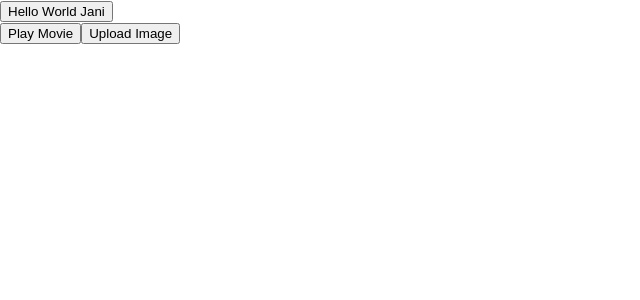
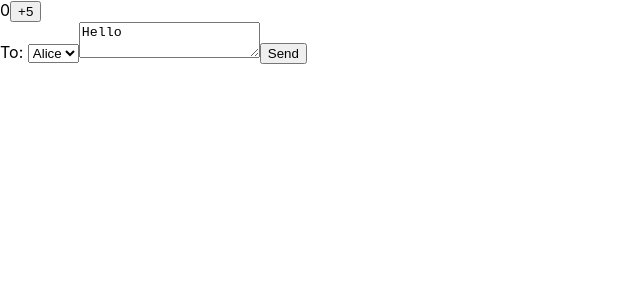
Before and after one commit to Asif26/Learning-react-with-hira-and-Adil, a React (Create React App) app in the folder my-react-class/: page / in a window 1280 px wide. Shown: the top 300 px of the page, without its empty margins (0-640 px from the left). Built offline with nearby package versions, Linux system fonts and the light colour scheme.

Commit message:
hard work

```diff
--- a/my-react-class/src/App.js
+++ b/my-react-class/src/App.js
@@ -1,8 +1,21 @@
 
 import Button from "./components/Button";
 import Toolbar from "./components/Tolbar";
-
-export default function App(){
-  return(<> <Button />
-  <Toolbar/> </>);
+import Clock from "./components/Clock";
+import Gallery from "./components/gallery";
+// import Form from "./components/Form";
+import Form from "./components/handelSubmit";
+import Counter from "./components/Counter";
+export default function App() {
+  return (<section>
+    <Counter />
+    <Form />
+     {/* <Clock />
+     <Form />
+     <Gallery />
+    <Gallery />
+    <Gallery />
+    <Gallery />  */}
+  </section>
+    );
 }
--- /dev/null
+++ b/my-react-class/src/components/Clock.jsx
@@ -0,0 +1,8 @@
+export default function Clock({ time }) {
+    return (
+      <>
+        <h1>{time}</h1>
+        <input />
+      </>
+    );
+  }
--- /dev/null
+++ b/my-react-class/src/components/Counter.jsx
@@ -0,0 +1,15 @@
+import { useState } from "react";
+export default function Counter(){
+    const [number, setNumber]= useState(0)
+return(
+
+    <>
+    <hi>{number}</hi>
+    <button onClick={() => {setNumber(number+ 5);
+    setTimeout(()=>{alert(number)},3000)
+    }}>+5</button>
+
+    </>
+);
+
+}
--- /dev/null
+++ b/my-react-class/src/components/Form.jsx
@@ -0,0 +1,27 @@
+import { useState } from 'react';
+
+export default function Form() {
+  const [isSent, setIsSent] = useState(false);
+  const [message, setMessage] = useState('Hi!');
+  if (isSent) {
+    return <h1>Your message is on its way!</h1>
+  }
+  return (
+    <form onSubmit={(e) => {
+      e.preventDefault();
+      setIsSent(true);
+      sendMessage(message);
+    }}>
+      <textarea
+        placeholder="Message"
+        value={message}
+        onChange={e => setMessage(e.target.value)}
+      />
+      <button type="submit">Send</button>
+    </form>
+  );
+}
+
+function sendMessage(message) {
+  // ...
+}
--- a/my-react-class/src/components/gallery.jsx
+++ b/my-react-class/src/components/gallery.jsx
@@ -1,8 +1,34 @@
-import Profile from "./profile"
-export default function Gallery(){
-    return(
-        <>
-        <Profile />
-        </>
-    );
+import { sculptureList } from './data'
+import { useState } from 'react';
+
+export default function Gallery() {
+    const [index, setIndex] = useState(0);
+
+
+  function handleClick() {
+    setIndex(index + 1);
+  }
+
+  let sculpture = sculptureList[index];
+  return (
+    <>
+      <button onClick={handleClick}>
+        Next
+      </button>
+      <h2>
+        <i>{sculpture.name} </i>
+        by {sculpture.artist}
+      </h2>
+      <h3>
+        ({index + 1} of {sculptureList.length})
+      </h3>
+      <img
+        src={sculpture.url}
+        alt={sculpture.alt}
+      />
+      <p>
+        {sculpture.description}
+      </p>
+    </>
+  );
 }
--- /dev/null
+++ b/my-react-class/src/components/handelSubmit.jsx
@@ -0,0 +1,33 @@
+import { useState } from 'react';
+
+export default function Form() {
+  const [to, setTo] = useState('Alice');
+  const [message, setMessage] = useState('Hello');
+
+  function handleSubmit(e) {
+    e.preventDefault();
+    setTimeout(() => {
+      alert(`You said ${message} to ${to}`);
+    }, 5000);
+  }
+
+  return (
+    <form onSubmit={handleSubmit}>
+      <label>
+        To:{' '}
+        <select
+          value={to}
+          onChange={e => setTo(e.target.value)}>
+          <option value="Alice">Alice</option>
+          <option value="Bob">Bob</option>
+        </select>
+      </label>
+      <textarea
+        placeholder="Message"
+        value={message}
+        onChange={e => setMessage(e.target.value)}
+      />
+      <button type="submit">Send</button>
+    </form>
+  );
+}
```
